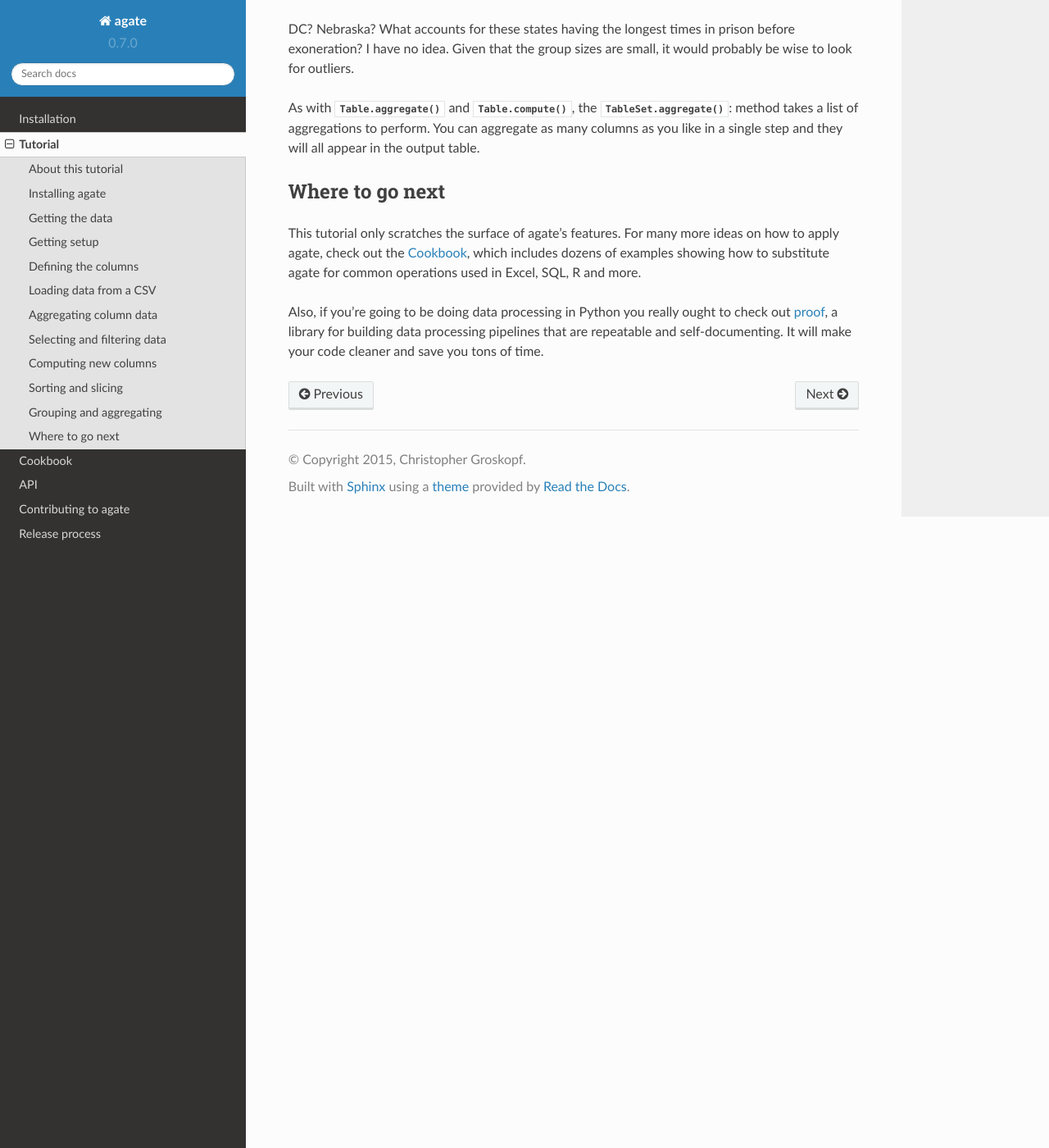
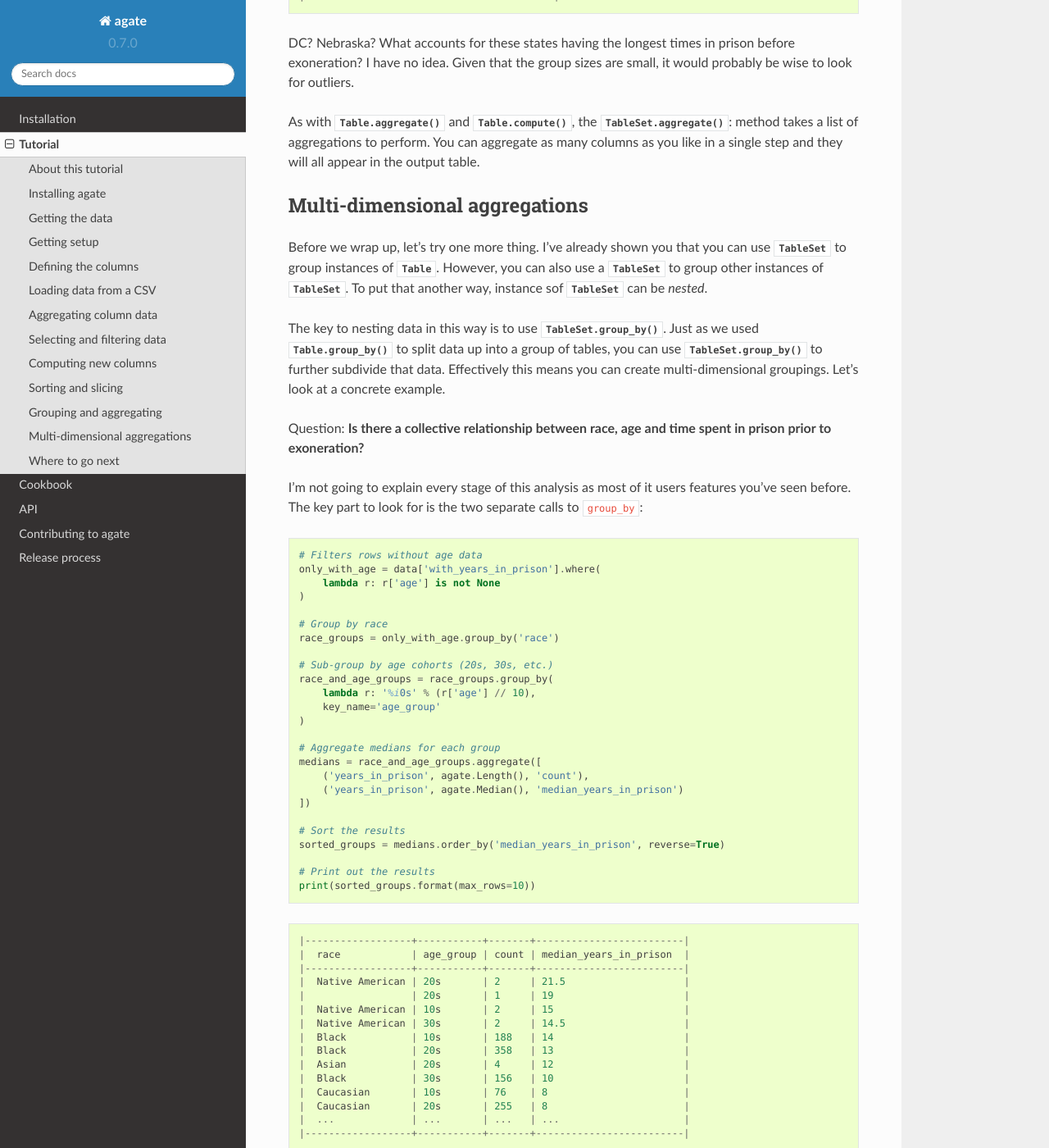
Before and after one commit to wireservice/agate, a Sphinx documentation site: the page built from docs/tutorial.rst, in a window 1280 px wide and 1400 px high, scrolled down 9220 px. Shown: the whole window at 82% size. Built offline with Sphinx 7.4.7 and the Read the Docs theme 2.0.0, drawn with Linux system fonts in a browser that asks for light colours; some of the changed text lies outside the part shown.

Commit message:
Nested TableSet's and multi-dimensional aggregates. Closes #204.

```diff
--- a/docs/tutorial.rst
+++ b/docs/tutorial.rst
@@ -365,6 +365,7 @@ This is a much more complicated question that's going to pull together a lot of
     state_totals = with_years_in_prison.group_by('state')
 
     medians = state_totals.aggregate([
+        ('years_in_prison', agate.Length(), 'count')
         ('years_in_prison', agate.Median(), 'median_years_in_prison')
     ])
 
@@ -389,9 +390,68 @@ DC? Nebraska? What accounts for these states having the longest times in prison
 
 As with :meth:`.Table.aggregate` and :meth:`.Table.compute`, the :meth:`.TableSet.aggregate`: method takes a list of aggregations to perform. You can aggregate as many columns as you like in a single step and they will all appear in the output table.
 
+Multi-dimensional aggregations
+==============================
+
+Before we wrap up, let's try one more thing. I've already shown you that you can use :class:`.TableSet` to group instances of :class:`.Table`. However, you can also use a :class:`.TableSet` to group other instances of :class:`.TableSet`. To put that another way, instance sof :class:`.TableSet` can be *nested*.
+
+The key to nesting data in this way is to use :meth:`.TableSet.group_by`. Just as we used :meth:`.Table.group_by` to split data up into a group of tables, you can use :meth:`.TableSet.group_by` to further subdivide that data. Effectively this means you can create multi-dimensional groupings. Let's look at a concrete example.
+
+Question: **Is there a collective relationship between race, age and time spent in prison prior to exoneration?**
+
+I'm not going to explain every stage of this analysis as most of it users features you've seen before. The key part to look for is the two separate calls to ``group_by``:
+
+.. code-block:: python
+
+    # Filters rows without age data
+    only_with_age = data['with_years_in_prison'].where(
+        lambda r: r['age'] is not None
+    )
+
+    # Group by race
+    race_groups = only_with_age.group_by('race')
+
+    # Sub-group by age cohorts (20s, 30s, etc.)
+    race_and_age_groups = race_groups.group_by(
+        lambda r: '%i0s' % (r['age'] // 10),
+        key_name='age_group'
+    )
+
+    # Aggregate medians for each group
+    medians = race_and_age_groups.aggregate([
+        ('years_in_prison', agate.Length(), 'count'),
+        ('years_in_prison', agate.Median(), 'median_years_in_prison')
+    ])
+
+    # Sort the results
+    sorted_groups = medians.order_by('median_years_in_prison', reverse=True)
+
+    # Print out the results
+    print(sorted_groups.format(max_rows=10))
+
+::
+
+    |------------------+-----------+-------+-------------------------|
+    |  race            | age_group | count | median_years_in_prison  |
+    |------------------+-----------+-------+-------------------------|
+    |  Native American | 20s       | 2     | 21.5                    |
+    |                  | 20s       | 1     | 19                      |
+    |  Native American | 10s       | 2     | 15                      |
+    |  Native American | 30s       | 2     | 14.5                    |
+    |  Black           | 10s       | 188   | 14                      |
+    |  Black           | 20s       | 358   | 13                      |
+    |  Asian           | 20s       | 4     | 12                      |
+    |  Black           | 30s       | 156   | 10                      |
+    |  Caucasian       | 10s       | 76    | 8                       |
+    |  Caucasian       | 20s       | 255   | 8                       |
+    |  ...             | ...       | ...   | ...                     |
+    |------------------+-----------+-------+-------------------------|
+
+Well, what are you waiting for? Get to reporting!
+
 Where to go next
 ================
 
-This tutorial only scratches the surface of agate's features. For many more ideas on how to apply agate, check out the :doc:`cookbook`, which includes dozens of examples showing how to substitute agate for common operations used in Excel, SQL, R and more.
+This tutorial only scratches the surface of agate's features. For many more ideas on how to apply agate, check out the :doc:`cookbook`, which includes dozens of examples showing how to substitute agate for common patterns used in Excel, SQL, R and more.
 
 Also, if you're going to be doing data processing in Python you really ought to check out `proof <http://proof.readthedocs.org/en/latest/>`_, a library for building data processing pipelines that are repeatable and self-documenting. It will make your code cleaner and save you tons of time.
```
Also changed, not shown: other parts of docs/tutorial.rst (+1 -1 lines), exonerations.py (+29 -1 lines), 4 other files.
